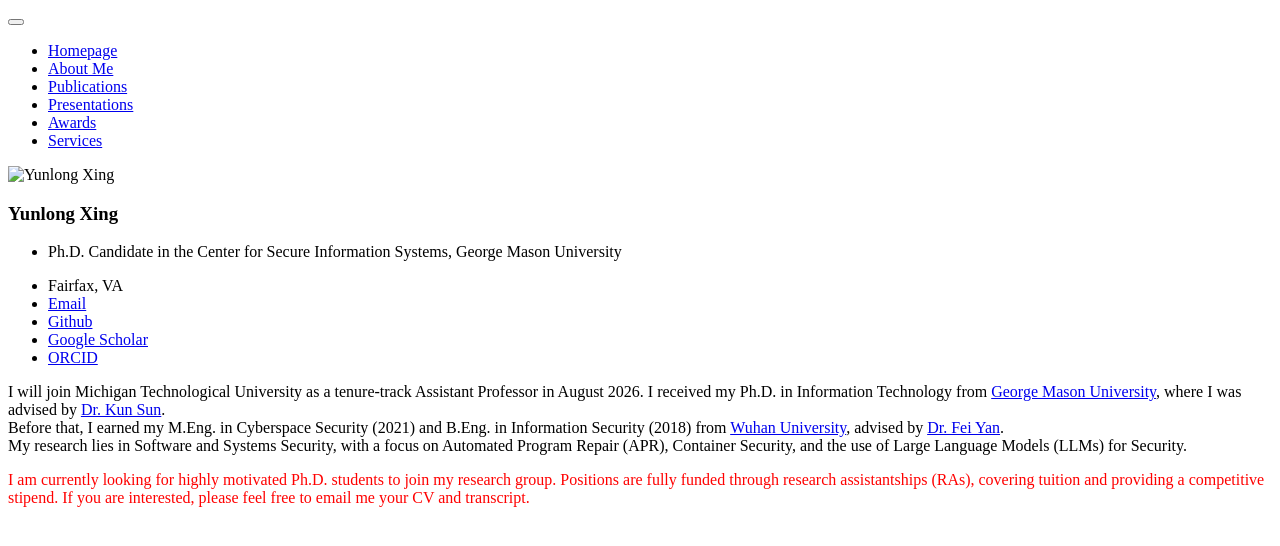
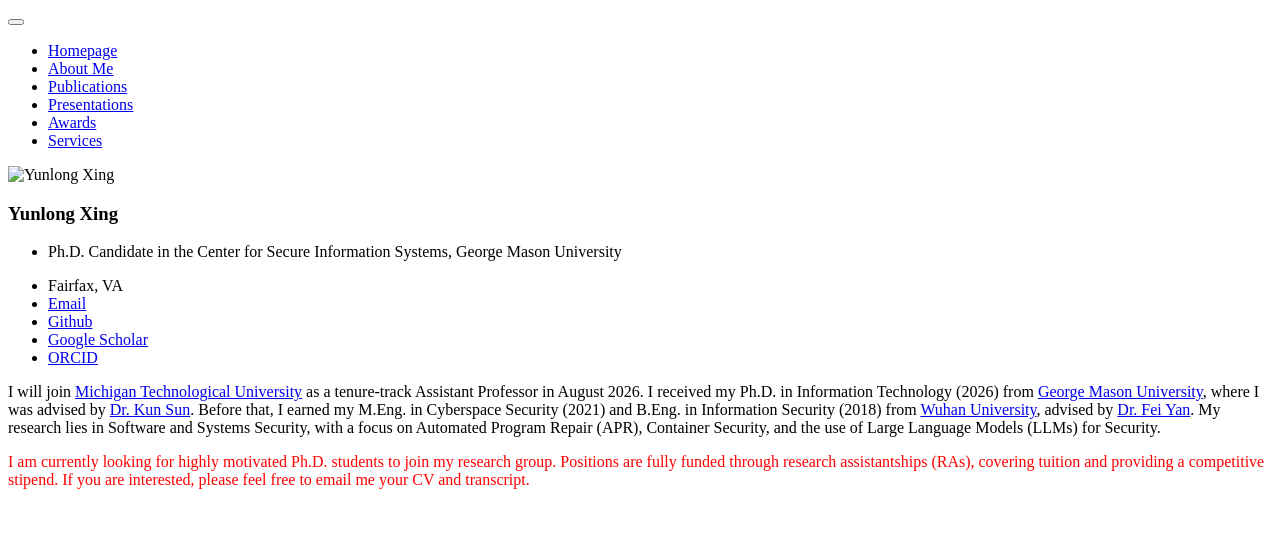
Before and after one commit to YunlongXing/yunlongxing.github.io, a Jekyll site: the page built from _pages/includes/intro.md, in a window 1280 px wide. Shown: the top 546 px of the page. Built offline with Jekyll 4.4.1, drawn with Linux system fonts in a browser that asks for light colours; our own code applies the rules of GitHub Pages for plain Markdown files.

Commit message:
Update introduction with degree year and formatting

```diff
--- a/_pages/includes/intro.md
+++ b/_pages/includes/intro.md
@@ -1,10 +1,8 @@
-I will join Michigan Technological University as a tenure-track Assistant Professor in August 2026. I received my Ph.D. in Information Technology from [George Mason University][George Mason University], where I was advised by [Dr. Kun Sun][Dr. Kun Sun].
-Before that, I earned my M.Eng. in Cyberspace Security (2021) and B.Eng. in Information Security (2018) from [Wuhan University][Wuhan University], advised by [Dr. Fei Yan][Dr. Fei Yan].
-My research lies in Software and Systems Security, with a focus on Automated Program Repair (APR), Container Security, and the use of Large Language Models (LLMs) for Security.
+I will join [Michigan Technological University][Michigan Technological University] as a tenure-track Assistant Professor in August 2026. I received my Ph.D. in Information Technology (2026) from [George Mason University][George Mason University], where I was advised by [Dr. Kun Sun][Dr. Kun Sun]. Before that, I earned my M.Eng. in Cyberspace Security (2021) and B.Eng. in Information Security (2018) from [Wuhan University][Wuhan University], advised by [Dr. Fei Yan][Dr. Fei Yan]. My research lies in Software and Systems Security, with a focus on Automated Program Repair (APR), Container Security, and the use of Large Language Models (LLMs) for Security.
 
 <span style="color:red">I am currently looking for highly motivated Ph.D. students to join my research group. Positions are fully funded through research assistantships (RAs), covering tuition and providing a competitive stipend. If you are interested, please feel free to email me your CV and transcript.</span>
 
-
+[Michigan Technological University]: https://www.mtu.edu/
 [George Mason University]: https://www2.gmu.edu/
 [Dr. Kun Sun]: https://csis.gmu.edu/ksun/
 [Dr. Fei Yan]: https://cse.whu.edu.cn/info/3301/37361.htm
```
